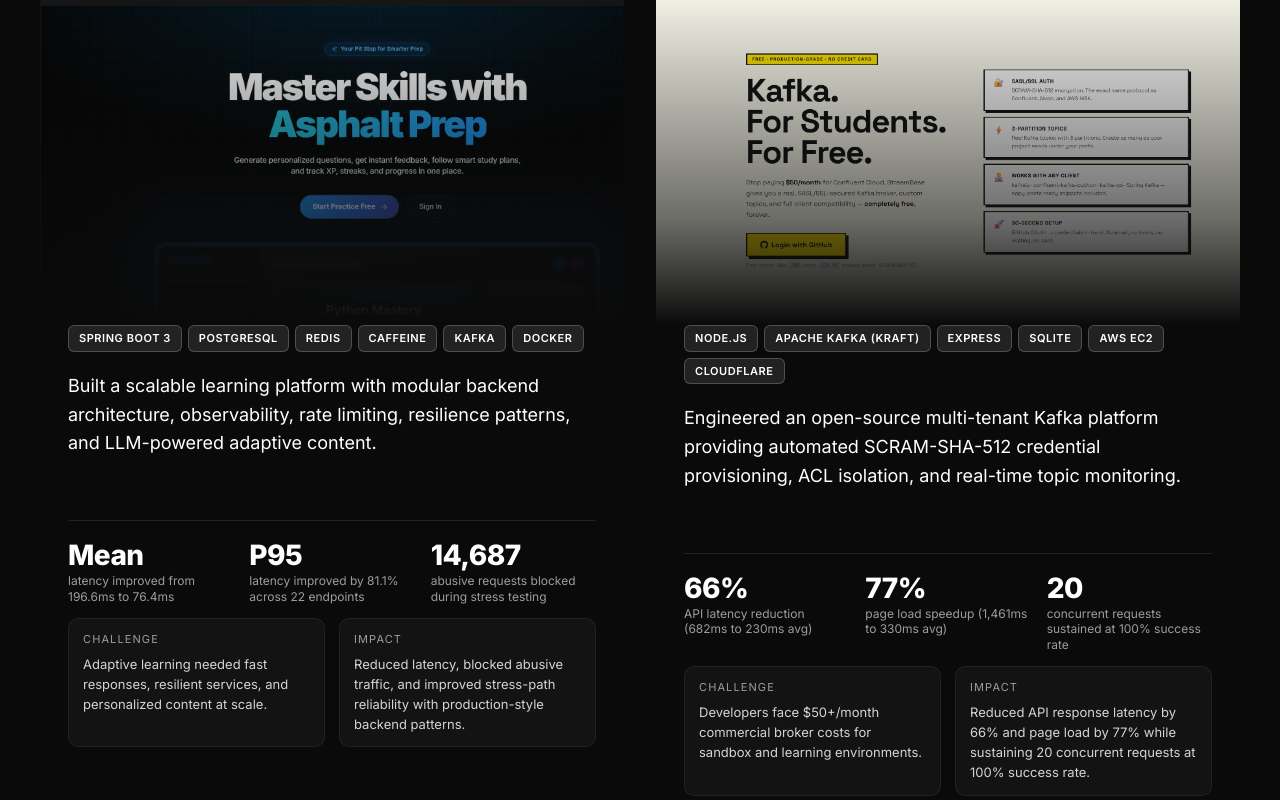
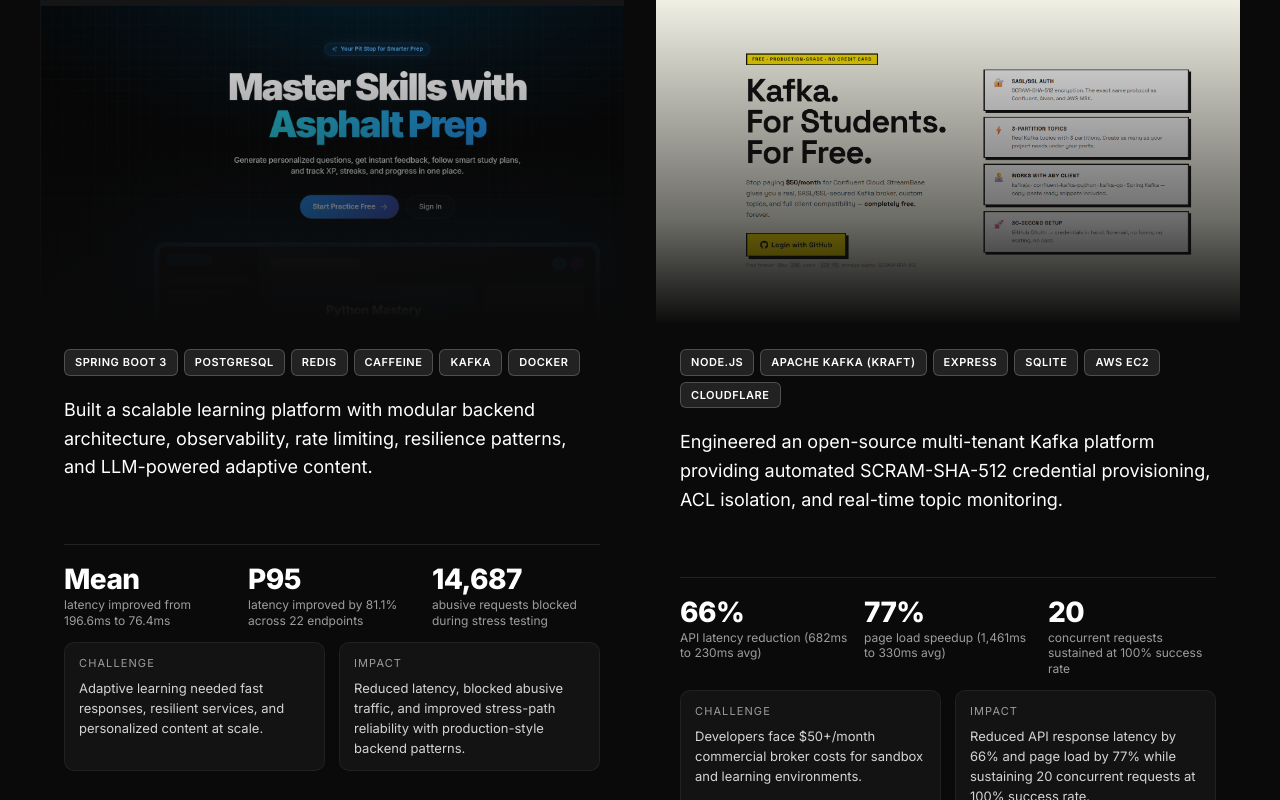
Before and after one commit to subh-ghosh/my-portfolio, a React (Vite) app: page / in a window 1280 px wide. Shown: the part 3030-3830 px from the top of the page. Built offline with nearby package versions, Linux system fonts and the light colour scheme.

Commit message:
fix(alignment): encapsulate project-card__info inside card container with flex stretch so all card footers align perfectly across columns

```diff
--- a/src/components/Projects.css
+++ b/src/components/Projects.css
@@ -68,10 +68,11 @@
 .project-card__content {
   position: relative;
   z-index: 1;
-  padding: 0 28px 28px 28px;
+  padding: 24px;
   display: flex;
   flex-direction: column;
   gap: 14px;
+  flex: 1;
 }
 
 .project-card__stack {
--- a/src/components/Projects.jsx
+++ b/src/components/Projects.jsx
@@ -136,7 +136,6 @@
                     <p>{p.impact}</p>
                   </div>
                 </div>
-              </div>
                 <div className="project-card__info">
                   <div className="project-card__meta">
                     <span className="project-card__name">{p.name}</span>
@@ -156,6 +155,7 @@
                     ) : null}
                   </div>
                 </div>
+              </div>
             </motion.article>
           ))}
         </motion.div>
```
Lines whose indentation alone changed are shown as unchanged.
